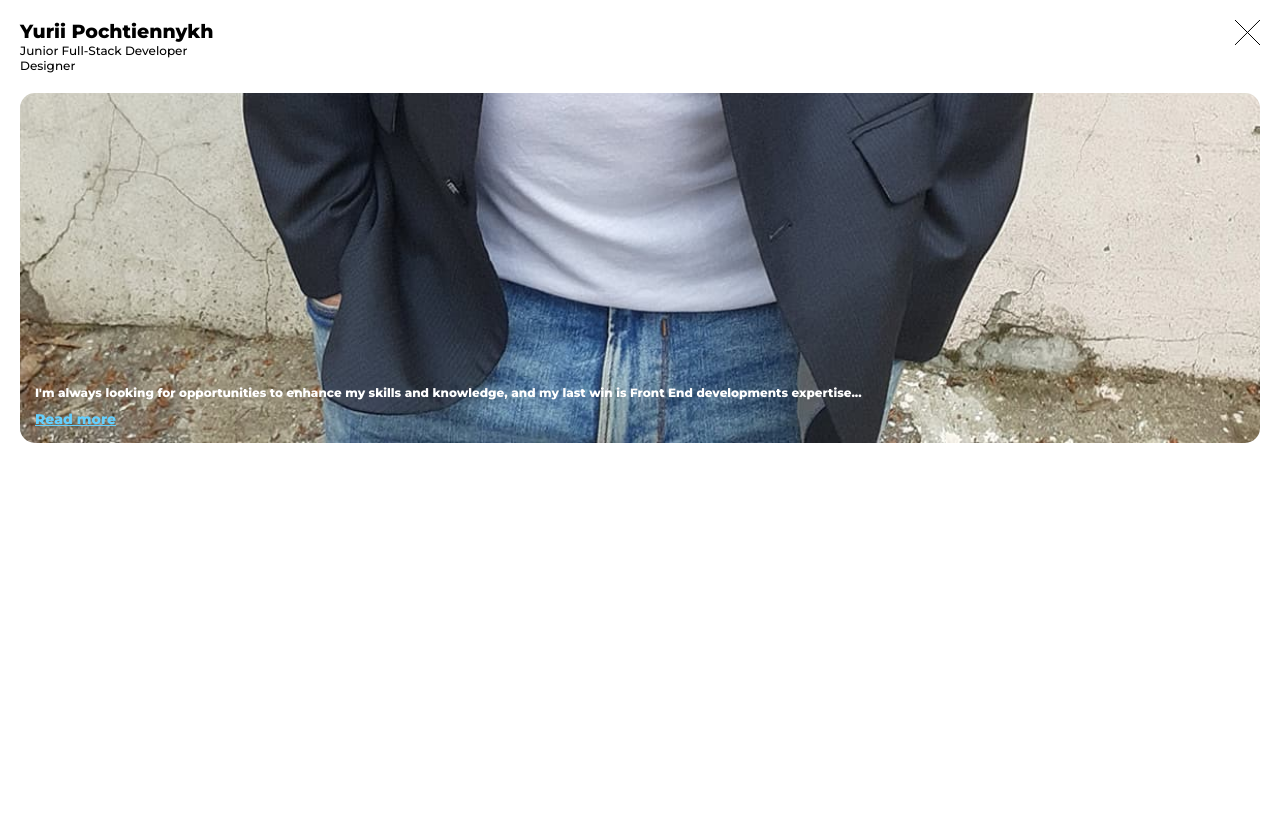
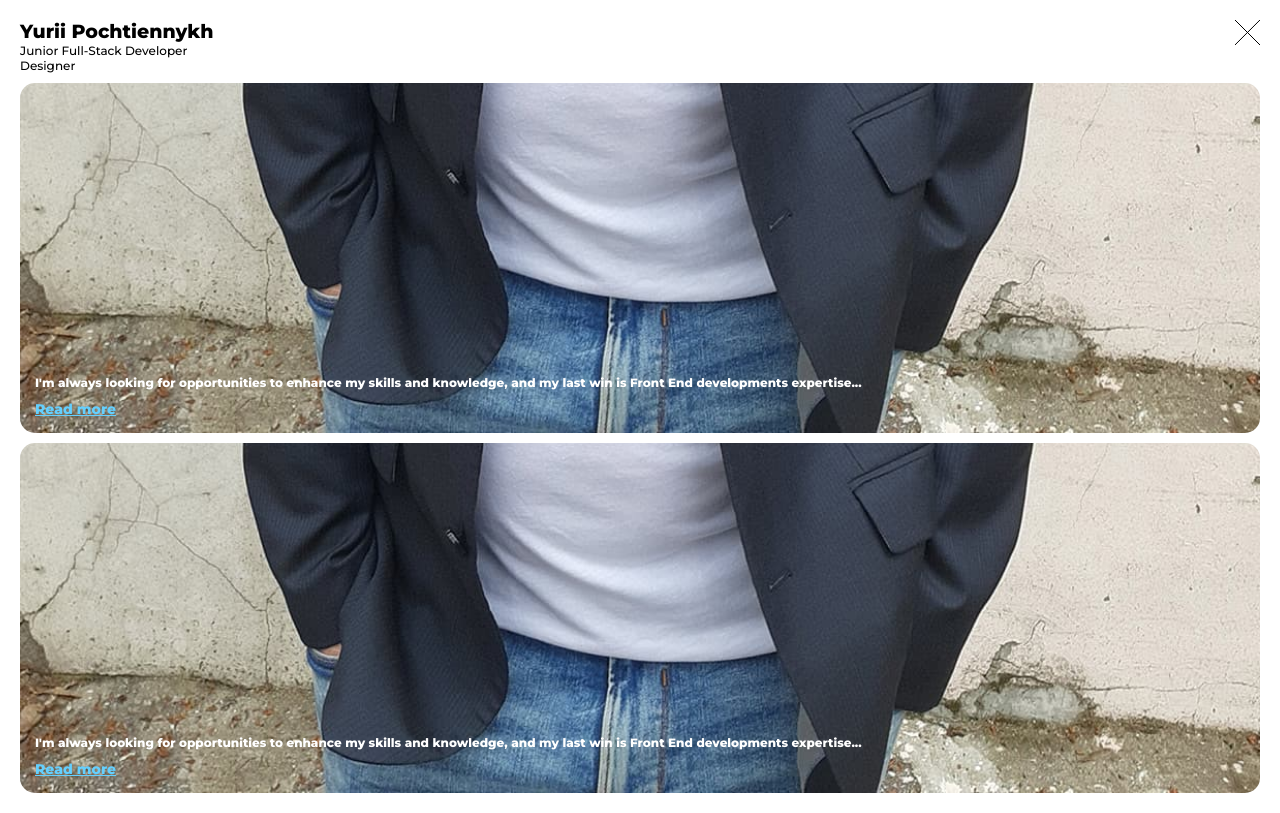
Before and after one commit to ukrwebprom/telegram-bot-web-app, a React (Create React App) app: page / in a window 1280 px wide. Built offline with nearby package versions, Linux system fonts and the light colour scheme.

Commit message:
second section

```diff
--- a/src/pages/Home/Home.jsx
+++ b/src/pages/Home/Home.jsx
@@ -4,11 +4,17 @@ export const Home = () => {
     return(
         <div className="home-container">
             <button type="button" className='close-btn'></button>
+            <header>
             <h1 className='main-title'>Yurii Pochtiennykh</h1>
             <ul className='expertise-list'>
                 <li>Junior Full-Stack Developer</li>
                 <li>Designer</li>
             </ul>
+            </header>
+            <section className='section-one'>
+            <p className='section-text'>I'm always looking for opportunities to enhance my skills and knowledge, and my last win is Front End developments expertise...</p>
+            <Link className='read-more'>Read more</Link>
+            </section>
             <section className='section-one'>
             <p className='section-text'>I'm always looking for opportunities to enhance my skills and knowledge, and my last win is Front End developments expertise...</p>
             <Link className='read-more'>Read more</Link>
--- a/src/pages/Home/home.css
+++ b/src/pages/Home/home.css
@@ -3,6 +3,7 @@
     padding: 20px;
     display:flex;
     flex-direction: column;
+    gap:10px;
 }
 .close-btn {
     width:25px;
@@ -23,7 +24,6 @@
 .expertise-list {
     list-style: none;
     font-size: 12px;
-    margin-bottom: 20px;
 }
 .section-one {
     background-image: url('../../images/photo.jpg');
```
